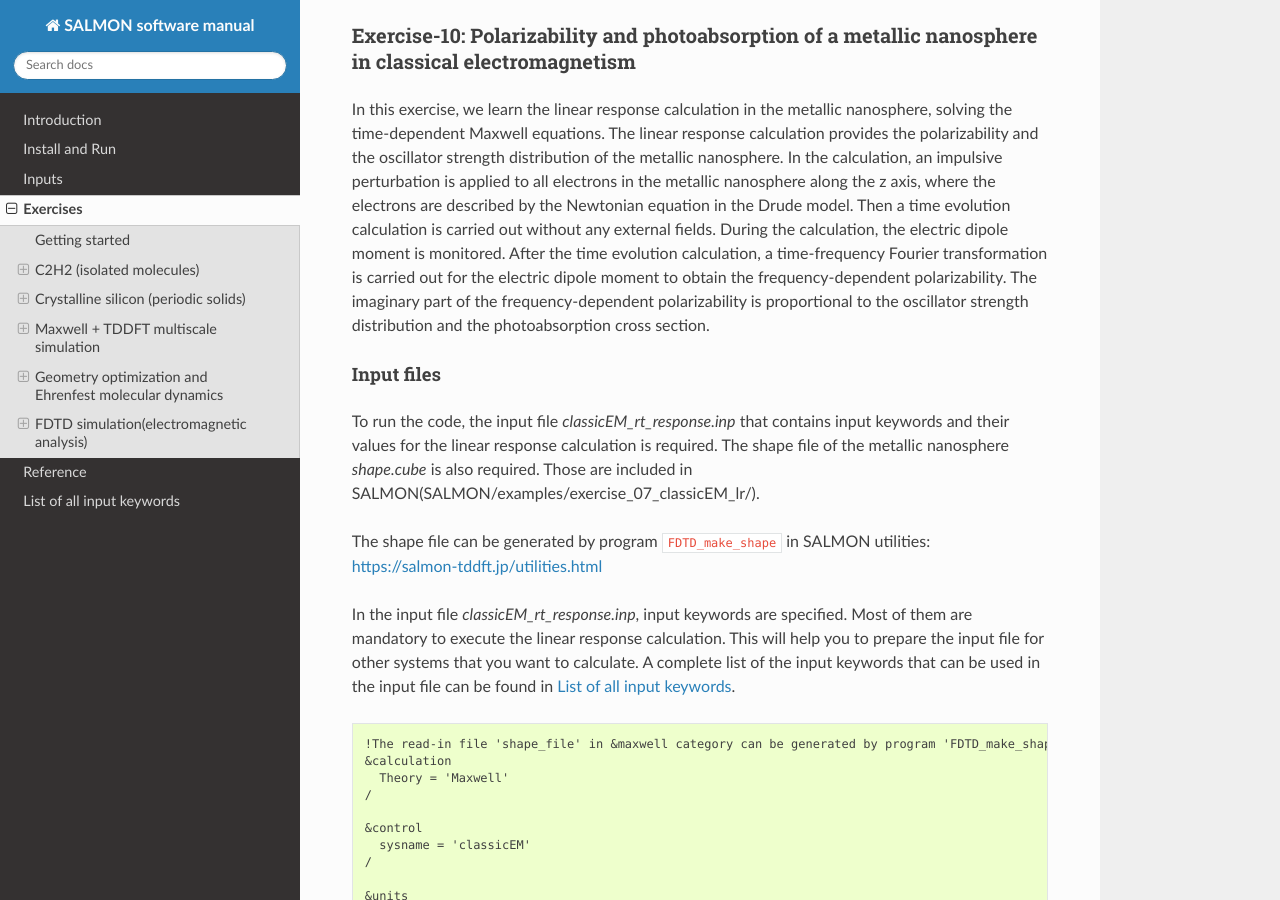
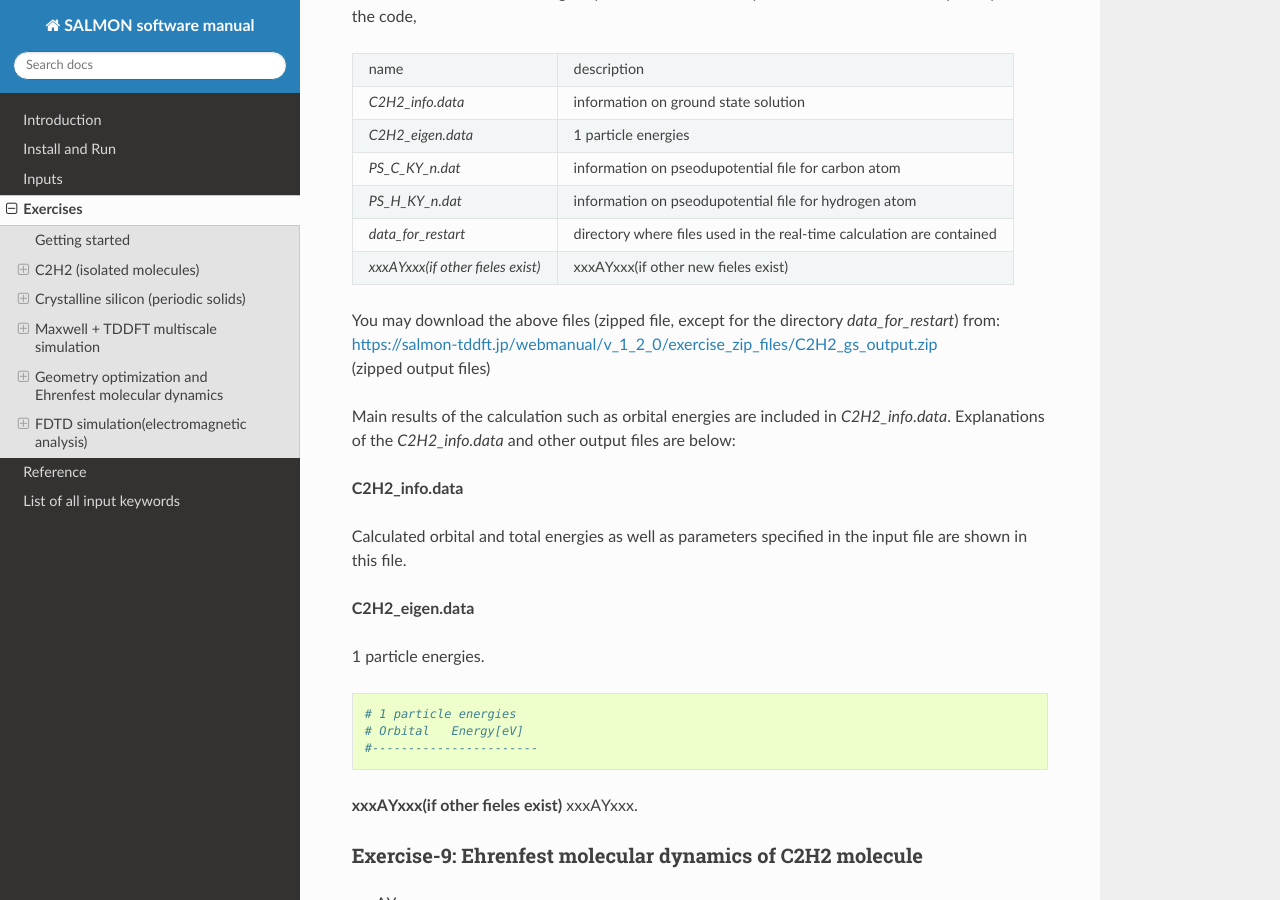
Before and after one commit to SALMON-TDDFT/SALMON-DOCS, a Sphinx documentation site: the page built from source/exercises.rst, in a window 1280 px wide and 900 px high, scrolled down 64082 px. Built offline with Sphinx 7.4.7 and the Read the Docs theme 2.0.0, drawn with Linux system fonts in a browser that asks for light colours; formulas are drawn with MathJax 3; some of the changed text lies outside the part shown.

Commit message:
Update exercises.rst

```diff
--- a/source/exercises.rst
+++ b/source/exercises.rst
@@ -459,6 +459,16 @@
 Calculated orbital and total energies as well as parameters specified in
 the input file are shown in this file.
 
+**C2H2_eigen.data**
+
+1 particle energies.
+
+::
+
+   # 1 particle energies
+   # Orbital   Energy[eV]
+   #-----------------------
+
 **psi_ob1.cube, psi_ob2.cube, ...**
 
 Cube files for electron orbitals. The number in the filename indicates
@@ -1747,6 +1757,24 @@
 | You may download the above files (zipped file, except for the directory *data_for_restart*) from:
 | https://salmon-tddft.jp/webmanual/v_1_2_0/exercise_zip_files/C2H2_gs_output.zip
 | (zipped output files)
+
+Main results of the calculation such as orbital energies are included in *Si_info.data*.
+Explanations of the *Si_info.data* and other output files are below:
+
+**Si_info.data**
+
+Calculated orbital and total energies as well as parameters specified in
+the input file are shown in this file.
+
+**Si_eigen.data**
+
+1 particle energies.
+
+::
+
+   # 1 particle energies
+   # Orbital   Energy[a.u.]
+   #-----------------------
 
 .. _exercise-5:
 
@@ -3578,16 +3606,33 @@
 |                                     | the real-time calculation are      |
 |                                     | contained                          |
 +-------------------------------------+------------------------------------+
-| xxxAYxxx(if other new fieles exist) | xxxAYxxx(if other new fieles exist)|
+| *xxxAYxxx(if other fieles exist)*   | xxxAYxxx(if other new fieles exist)|
 +-------------------------------------+------------------------------------+
 
 | You may download the above files (zipped file, except for the directory *data_for_restart*) from:
 | https://salmon-tddft.jp/webmanual/v_1_2_0/exercise_zip_files/C2H2_gs_output.zip
 | (zipped output files)
 
-
+Main results of the calculation such as orbital energies are included in *C2H2_info.data*.
+Explanations of the *C2H2_info.data* and other output files are below:
+
+**C2H2_info.data**
+
+Calculated orbital and total energies as well as parameters specified in
+the input file are shown in this file.
+
+**C2H2_eigen.data**
+
+1 particle energies.
+
+::
+
+   # 1 particle energies
+   # Orbital   Energy[eV]
+   #-----------------------
+
+**xxxAYxxx(if other fieles exist)**
 xxxAYxxx.
-
 
 .. _exercise-9:
 
```
